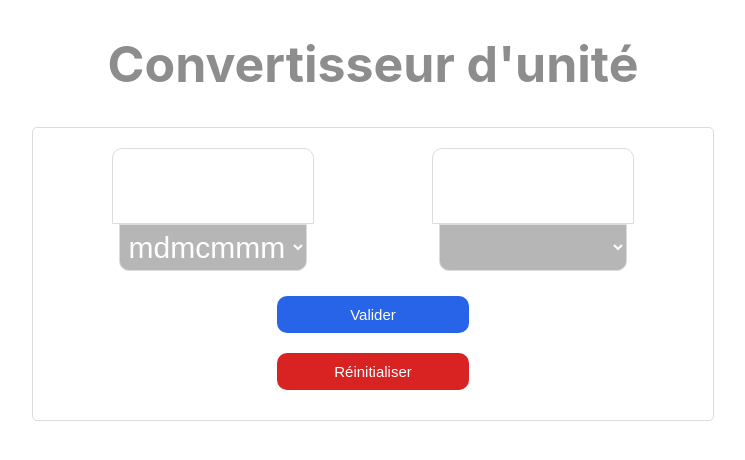
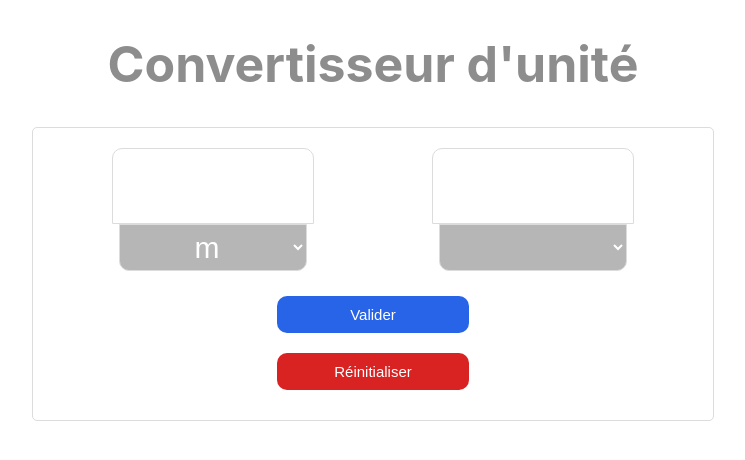
Before and after one commit to ChloeArd/convertisseur_react, a React (Create React App) app: page / in a window 1280 px wide. Shown: the top 460 px of the page, without its empty margins (267-1012 px from the left). Built offline with nearby package versions, Linux system fonts and the light colour scheme.

Commit message:
Convertisseur d'unité

```diff
--- a/src/components/Converter/Converter.jsx
+++ b/src/components/Converter/Converter.jsx
@@ -52,7 +52,6 @@ export const Converter = function (props) {
                 <div className="flexColumn">
                     <input id="startValue" {...register("startValue", {required : true})} />
                     <select id="startUnity" {...register("startUnity")} onChange={e => setUnity2(e.target.value)}>
-                        <option value="">{props.unity}</option>
                         {props.unity.map(value => <option value={value}>{value}</option>)}
                     </select>
                 </div>
```
